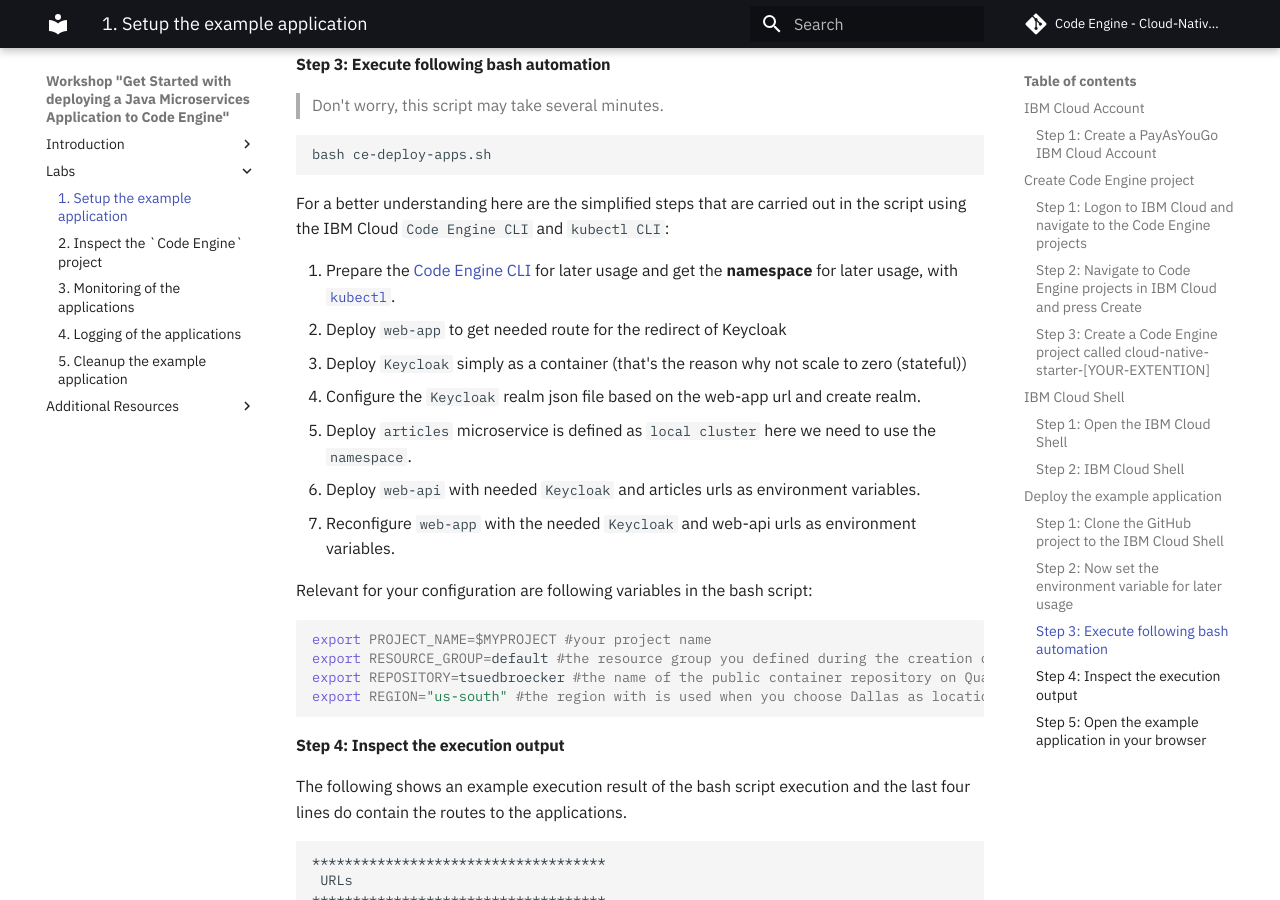
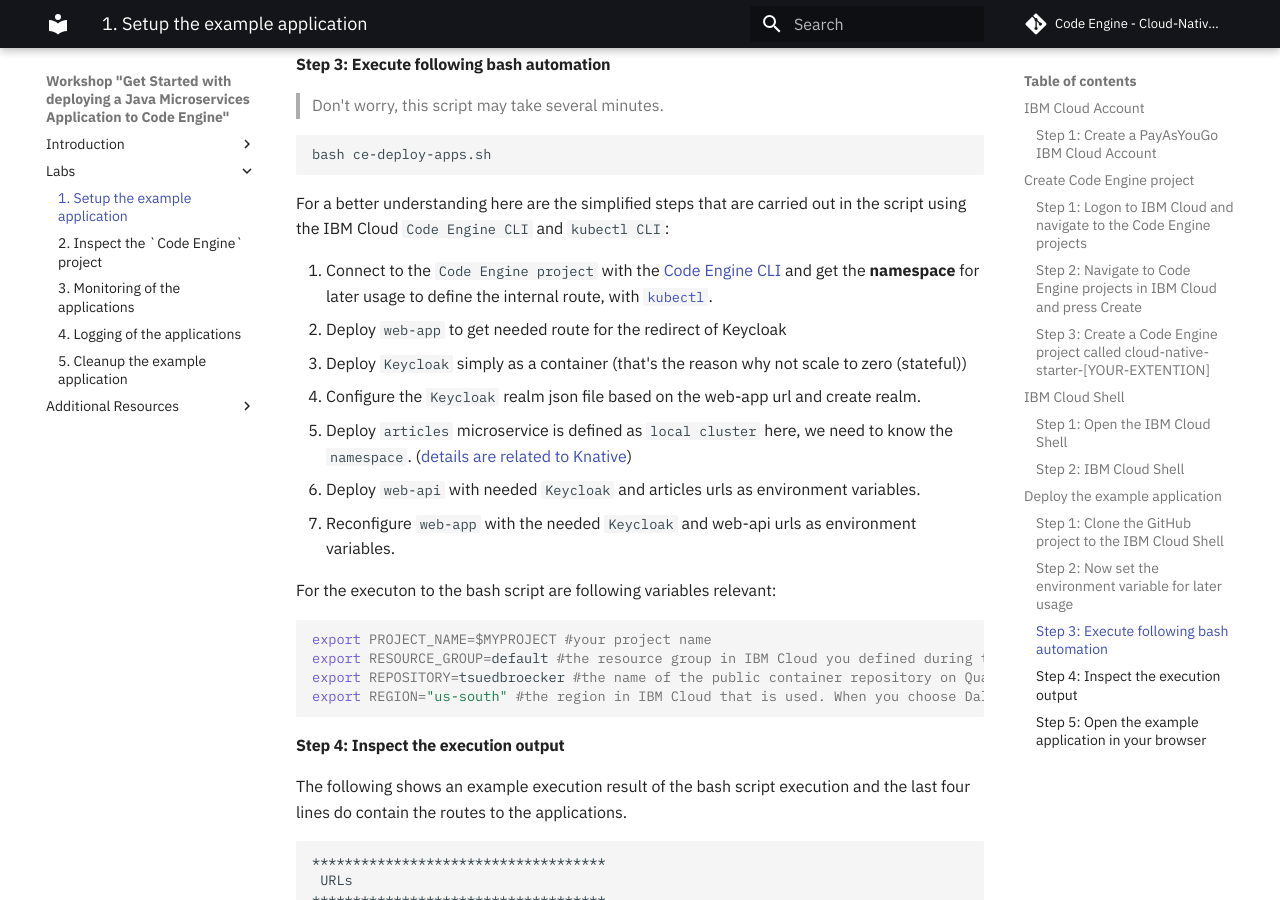
Before and after one commit to thomassuedbroecker/ce-cns-problem, an MkDocs documentation site: the page built from documentation/setup-example.md, in a window 1280 px wide and 900 px high, scrolled down 3511 px. Built offline with MkDocs 1.6.1 and Material for MkDocs 9.7.7, drawn with Linux system fonts in a browser that asks for light colours; emoji names are drawn with the system emoji font; comment, search, counter and statistics services are not loaded.

Commit message:
update documentation

````diff
--- a/documentation/setup-example.md
+++ b/documentation/setup-example.md
@@ -99,21 +99,21 @@
 
 For a better understanding here are the simplified steps that are carried out in the script using the IBM Cloud `Code Engine CLI` and `kubectl CLI`:
 
-1. Prepare the [Code Engine CLI](https://cloud.ibm.com/docs/codeengine?topic=codeengine-cli) for later usage and get the **namespace** for later usage, with [`kubectl`](https://kubernetes.io/docs/reference/kubectl/overview/).
+1. Connect to the `Code Engine project` with the  [Code Engine CLI](https://cloud.ibm.com/docs/codeengine?topic=codeengine-cli) and get the **namespace** for later usage to define the internal route, with [`kubectl`](https://kubernetes.io/docs/reference/kubectl/overview/).
 2. Deploy `web-app` to get needed route for the redirect of Keycloak
 3. Deploy `Keycloak` simply as a container (that's the reason why not scale to zero (stateful))
 4. Configure the `Keycloak` realm json file based on the web-app url and create realm.
-5. Deploy `articles` microservice is defined as `local cluster` here we need to use the `namespace`.
+5. Deploy `articles` microservice is defined as `local cluster` here, we need to know the `namespace`. ([details are related to Knative](https://github.com/knative/serving/issues/7450))
 6. Deploy `web-api` with needed `Keycloak` and articles urls as environment variables.
 7. Reconfigure `web-app` with the needed `Keycloak` and web-api urls as environment variables.
 
-Relevant for your configuration are following variables in the bash script:
+For the executon to the bash script are following variables relevant:
 
 ```sh
 export PROJECT_NAME=$MYPROJECT #your project name
-export RESOURCE_GROUP=default #the resource group you defined during the creation of the project
+export RESOURCE_GROUP=default #the resource group in IBM Cloud you defined during the creation of the project
 export REPOSITORY=tsuedbroecker #the name of the public container repository on Quay
-export REGION="us-south" #the region with is used when you choose Dallas as location during the creation of the project
+export REGION="us-south" #the region in IBM Cloud that is used. When you choose Dallas as location during the creation of the project the region is "us-south"
 ```
 
 #### Step 4: Inspect the execution output
````
Also changed, not shown: documentation/README.md (+1 -1 lines).
